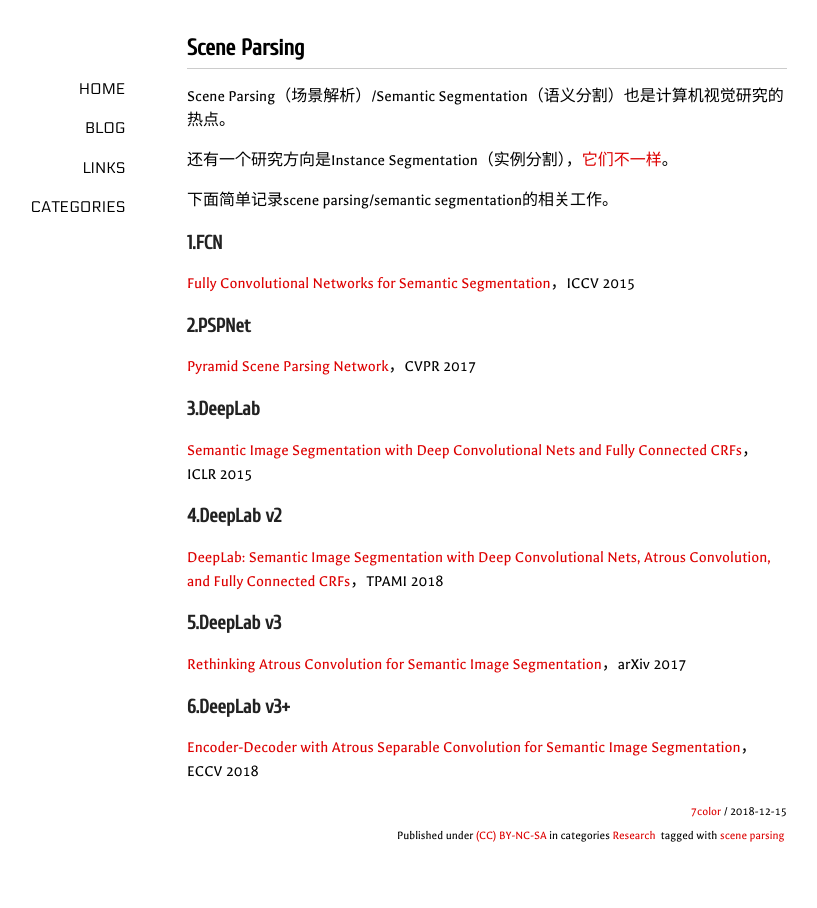
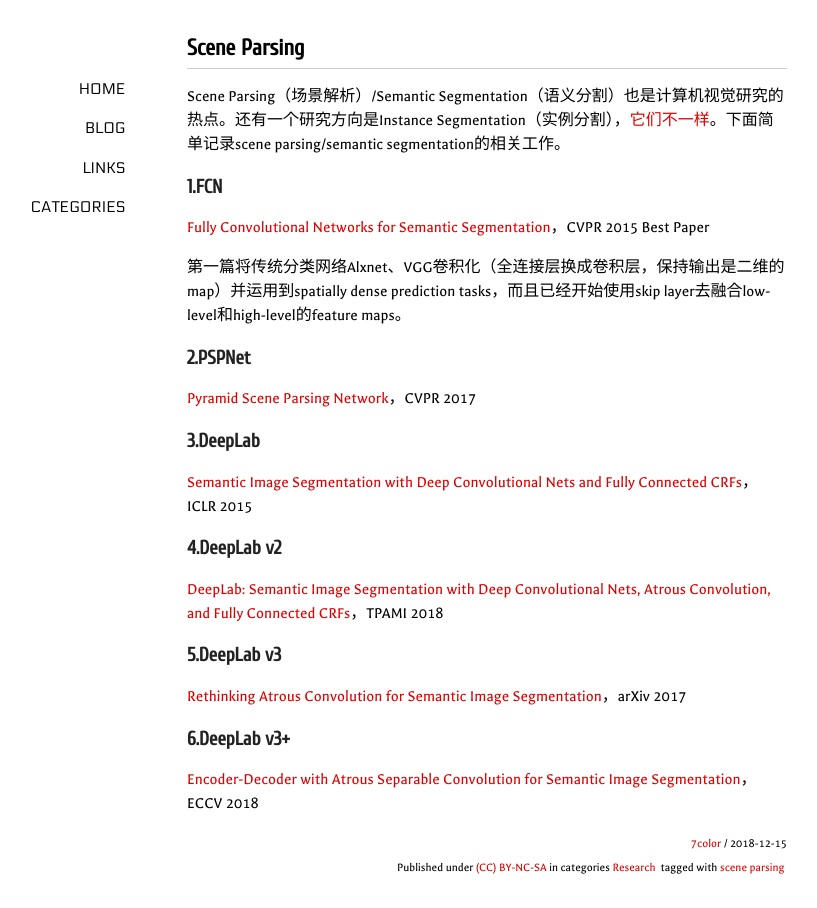
Before and after one commit to 7color94/7color94.github.io, a Jekyll site: the page built from _posts/2018-12-15-scene-parsing.md, in a window 1280 px wide. Shown: the whole page, without its empty margins (153-970 px from the left). Built offline with Jekyll 4.4.1, drawn with Linux system fonts in a browser that asks for light colours; nearby versions of some CDN libraries; comment, search, counter and statistics services are not loaded.

Commit message:
scene parsing

```diff
--- a/_posts/2018-12-15-scene-parsing.md
+++ b/_posts/2018-12-15-scene-parsing.md
@@ -7,15 +7,13 @@ tags:
 - scene parsing
 ---
 
-Scene Parsing（场景解析）/Semantic Segmentation（语义分割）也是计算机视觉研究的热点。
-
-还有一个研究方向是Instance Segmentation（实例分割），[它们不一样](https://www.zhihu.com/question/51704852/answer/127120264)。
-
-下面简单记录scene parsing/semantic segmentation的相关工作。
+Scene Parsing（场景解析）/Semantic Segmentation（语义分割）也是计算机视觉研究的热点。还有一个研究方向是Instance Segmentation（实例分割），[它们不一样](https://www.zhihu.com/question/51704852/answer/127120264)。下面简单记录scene parsing/semantic segmentation的相关工作。
 
 ### 1.FCN
 
-[Fully Convolutional Networks for Semantic Segmentation](https://arxiv.org/pdf/1411.4038.pdf)，ICCV 2015
+[Fully Convolutional Networks for Semantic Segmentation](https://arxiv.org/pdf/1411.4038.pdf)，CVPR 2015 Best Paper
+
+第一篇将传统分类网络Alxnet、VGG卷积化（全连接层换成卷积层，保持输出是二维的map）并运用到spatially dense prediction tasks，而且已经开始使用skip layer去融合low-level和high-level的feature maps。
 
 ### 2.PSPNet
 
```
Also changed, not shown: 1 other file.
